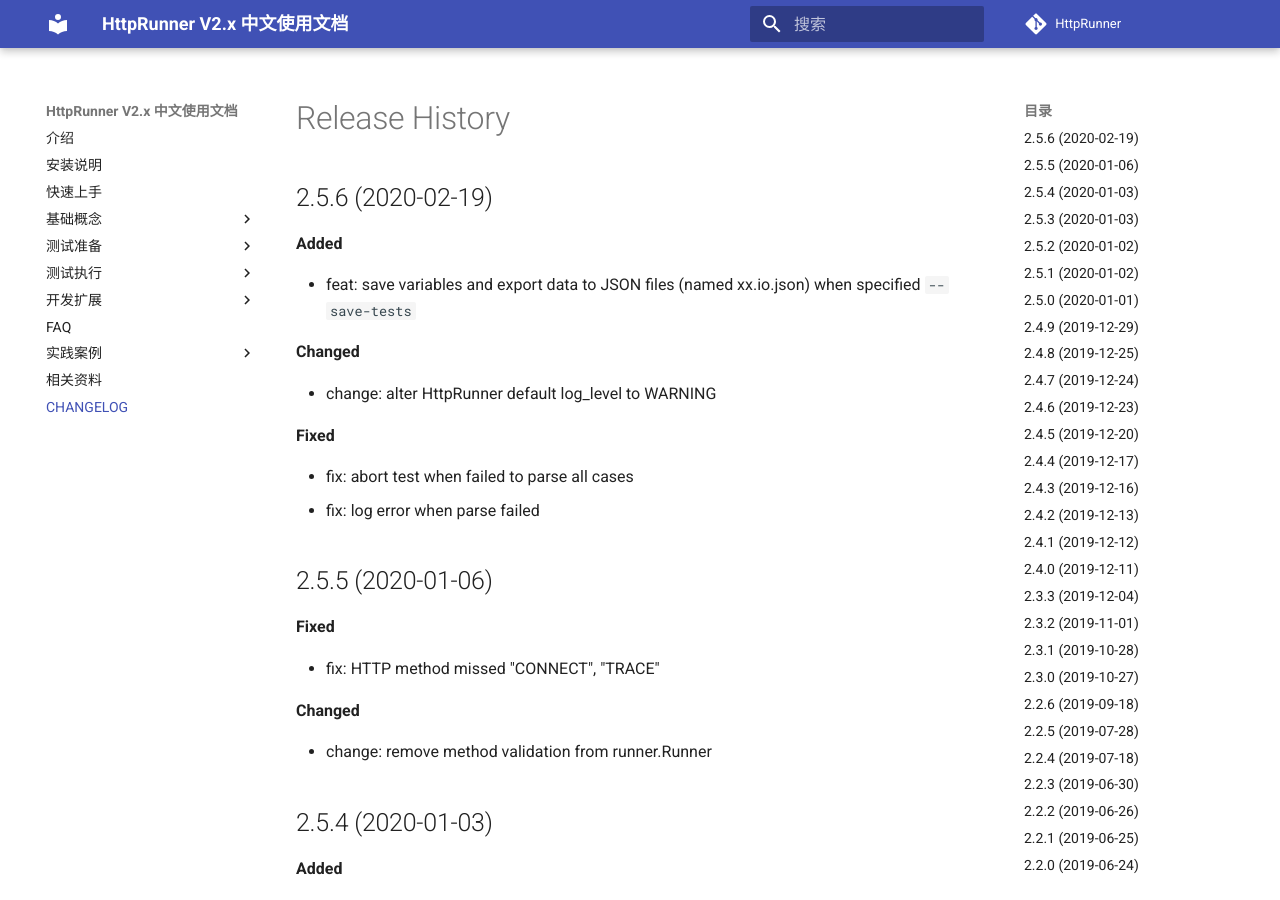
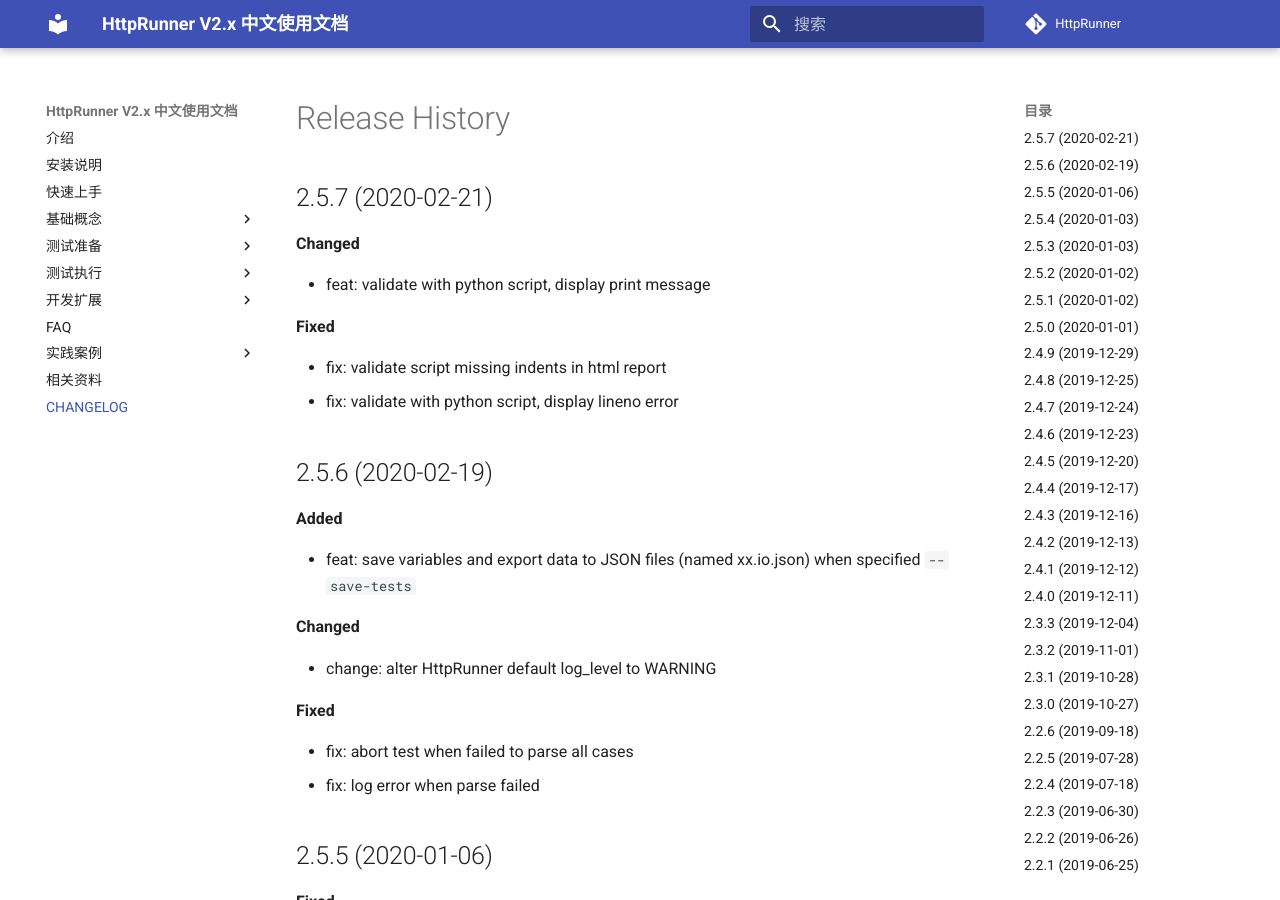
Before and after one commit to TanakitIntR/httprunner4, an MkDocs documentation site: the page built from docs/CHANGELOG.md, in a window 1280 px wide and 900 px high. Built offline with MkDocs 1.6.1 and Material for MkDocs 9.7.7, drawn with Linux system fonts in a browser that asks for light colours; comment, search, counter and statistics services are not loaded.

Commit message:
2.5.7: improve validate with python script

```diff
--- a/docs/CHANGELOG.md
+++ b/docs/CHANGELOG.md
@@ -1,4 +1,15 @@
 # Release History
+
+## 2.5.7 (2020-02-21)
+
+**Changed**
+
+- feat: validate with python script, display print message
+
+**Fixed**
+
+- fix: validate script missing indents in html report
+- fix: validate with python script, display lineno error
 
 ## 2.5.6 (2020-02-19)
 
--- a/httprunner/__init__.py
+++ b/httprunner/__init__.py
@@ -1,4 +1,4 @@
-__version__ = "2.5.6"
+__version__ = "2.5.7"
 __description__ = "One-stop solution for HTTP(S) testing."
 
 __all__ = ["__version__", "__description__"]
--- a/pyproject.toml
+++ b/pyproject.toml
@@ -1,6 +1,6 @@
 [tool.poetry]
 name = "httprunner"
-version = "2.5.6"
+version = "2.5.7"
 description = "One-stop solution for HTTP(S) testing."
 license = "Apache-2.0"
 readme = "README.md"
```
